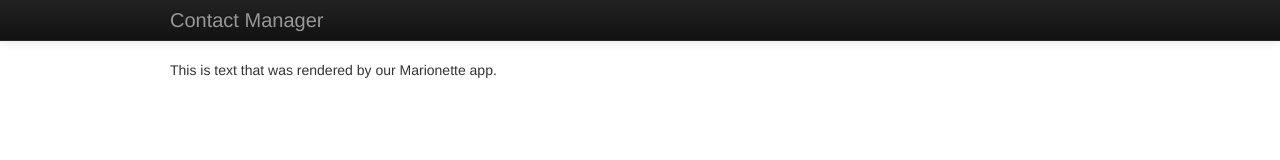
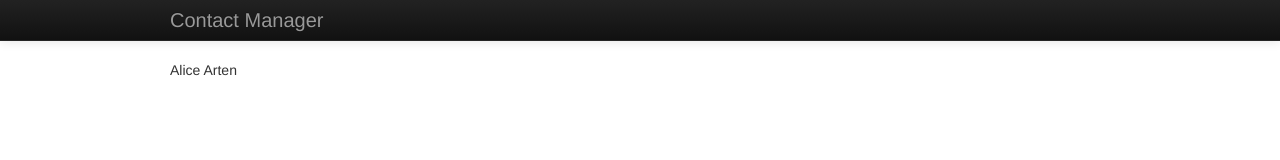
Before and after one commit to isaacsousa/marionette-testing, a plain HTML site: page first/index.html in a window 1280 px wide. Drawn offline with Linux system fonts and the light colour scheme.

Commit message:
Displaying a Model

```diff
--- a/first/index.html
+++ b/first/index.html
@@ -24,6 +24,14 @@
 			<p>This is text that was rendered by our Marionette app.</p>
 		</script>
 
+		<script type="text/template" id="different-static-template">
+			<p>Text from a different template.</p>
+		</script>
+
+		<script type="text/template" id="contact-template">
+			<p><%- firstName %> <%- lastName %></p>
+		</script>
+
 		<script src="./assets/js/vendor/jquery.js"></script>
 		<script src="./assets/js/vendor/json2.js"></script>
 		<script src="./assets/js/vendor/underscore.js"></script>
@@ -38,14 +46,38 @@
 				mainRegion: "#main-region"
 			});
 
+			ContactManager.Contact = Backbone.Model.extend({});
+
 			ContactManager.StaticView = Marionette.ItemView.extend({
 				template: "#static-template"
 			});
 
+			ContactManager.ContactView = Marionette.ItemView.extend({
+				template: "#contact-template"
+			});
+
 			ContactManager.on("start", function() {
 				console.log("ContactManager has started!");
-				var staticView = new ContactManager.StaticView();
+				var staticView = new ContactManager.StaticView({
+					id: "static-view",
+					tagName: "span",
+					className: "instruction",
+					template: "#different-static-template"
+				});
+
+				var alice = new ContactManager.Contact({
+					firstName: "Alice",
+					lastName: "Arten",
+					phoneNumber: "555-0184"
+				});
+
+				var aliceView = new ContactManager.ContactView({
+					model: alice
+				});
+
 				ContactManager.mainRegion.show(staticView);
+
+				ContactManager.mainRegion.show(aliceView);
 			});
 			ContactManager.start();
 		</script>
```
